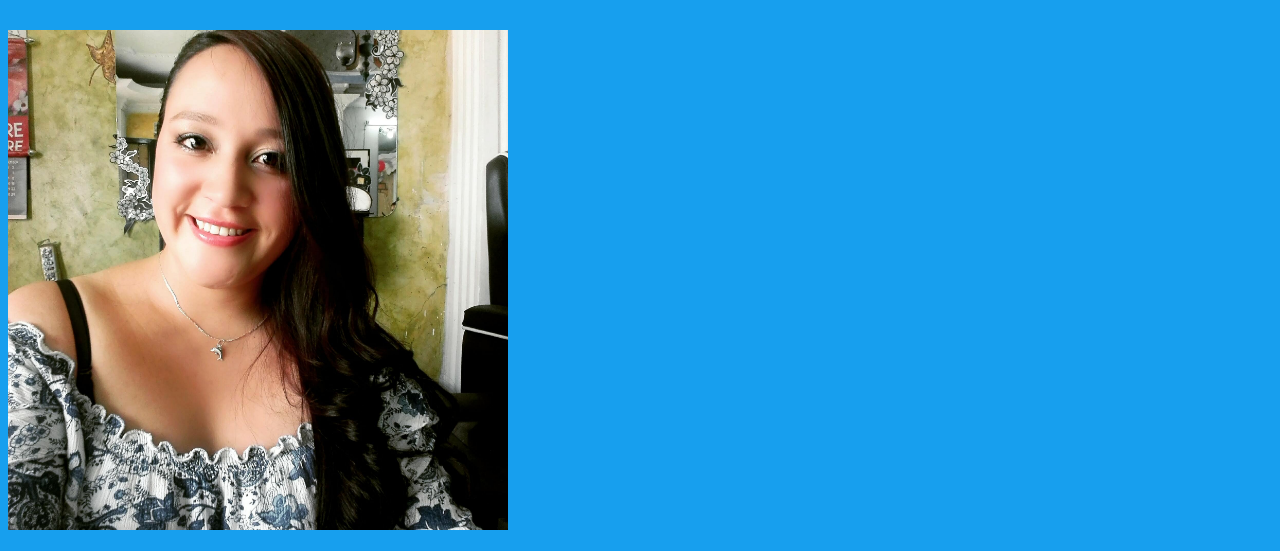
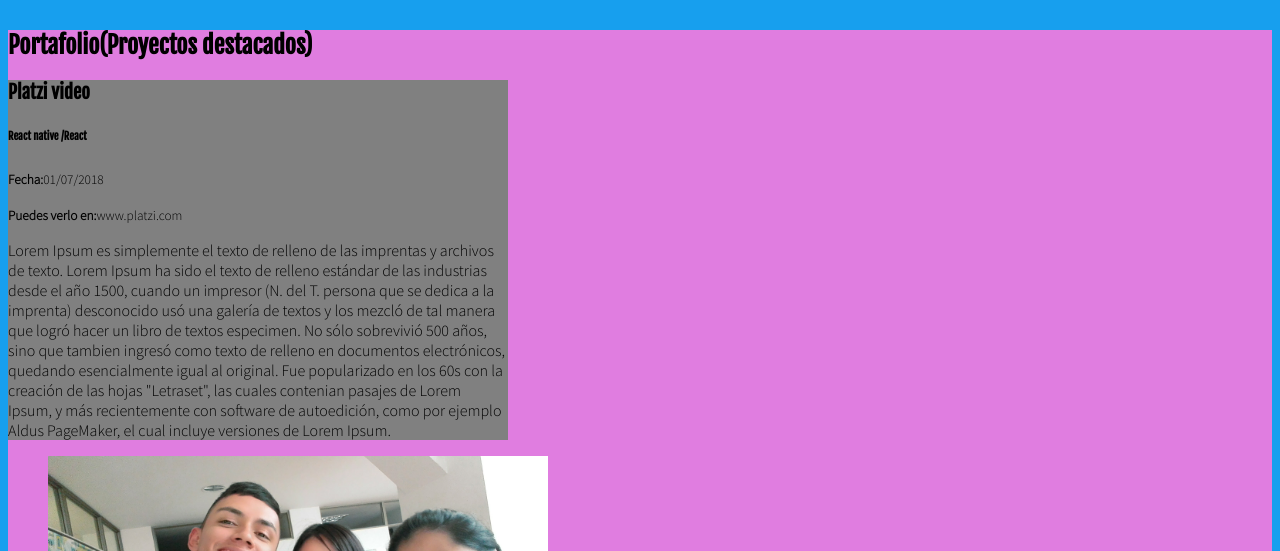
Before and after one commit to leidyDaza/responsive-desing, a plain HTML site: page index.html in a window 1280 px wide. Shown: the part 390-941 px from the top of the page. Drawn offline with Linux system fonts and the light colour scheme.

Commit message:
comentamos imagen

```diff
--- a/index.html
+++ b/index.html
@@ -35,7 +35,7 @@
     <section class="hero">
         <h1>Hola! Soy <strong>Leidy Daza</strong> <br><strong>Estudiante Desarrollo <br>Frontend en Platzi</strong></h1>
     </section>
-    <img src="./Imagen/img2.jpg" width="500px" alt="Imagen pricipal del sitio">
+    <!--<img src="./Imagen/img2.jpg" width="500px" alt="Imagen pricipal del sitio"> -->
     <section id="portafolio" class="portfolio">
         <h2>Portafolio(Proyectos destacados)</h2>
         <article class="project">
```
